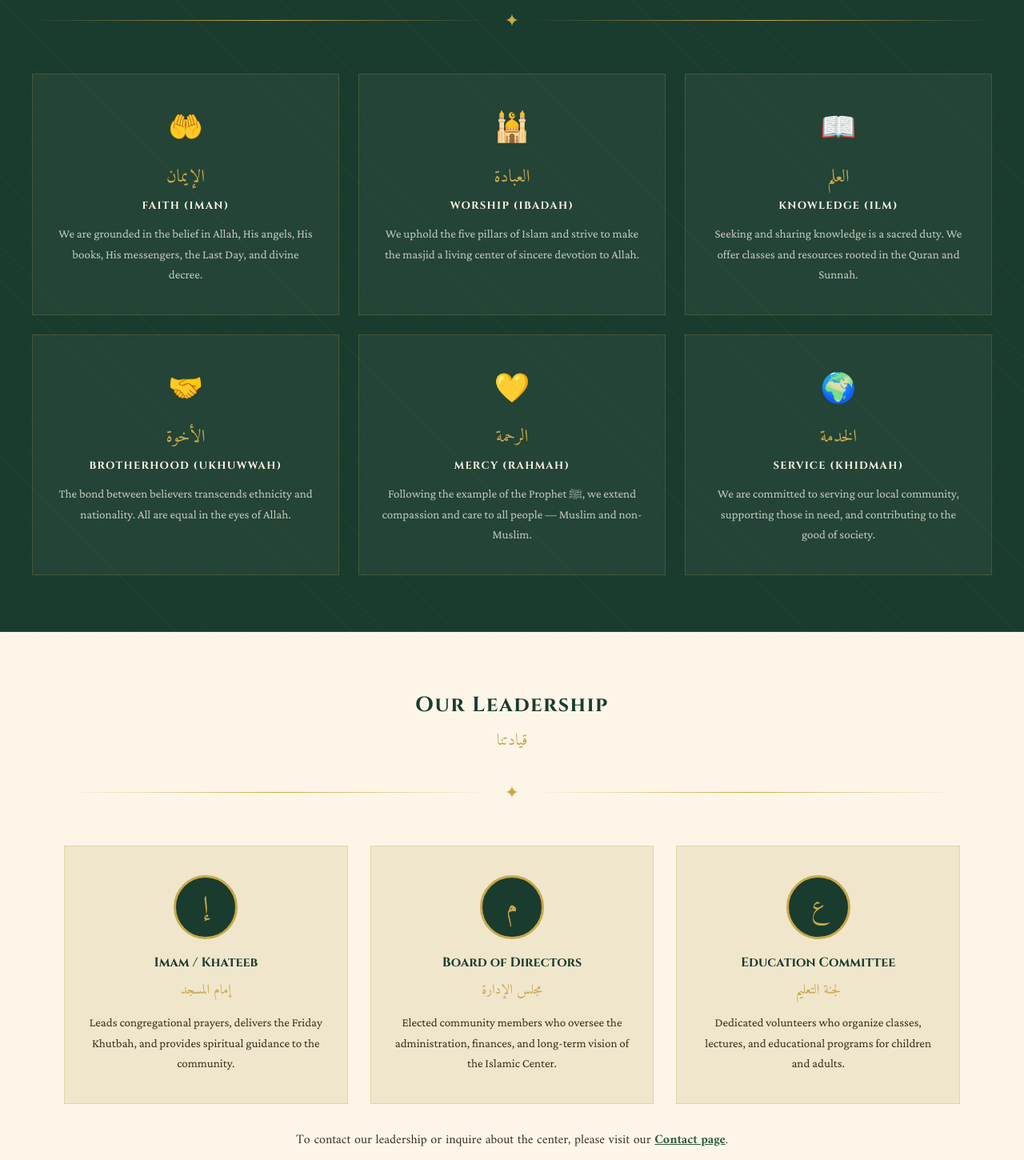
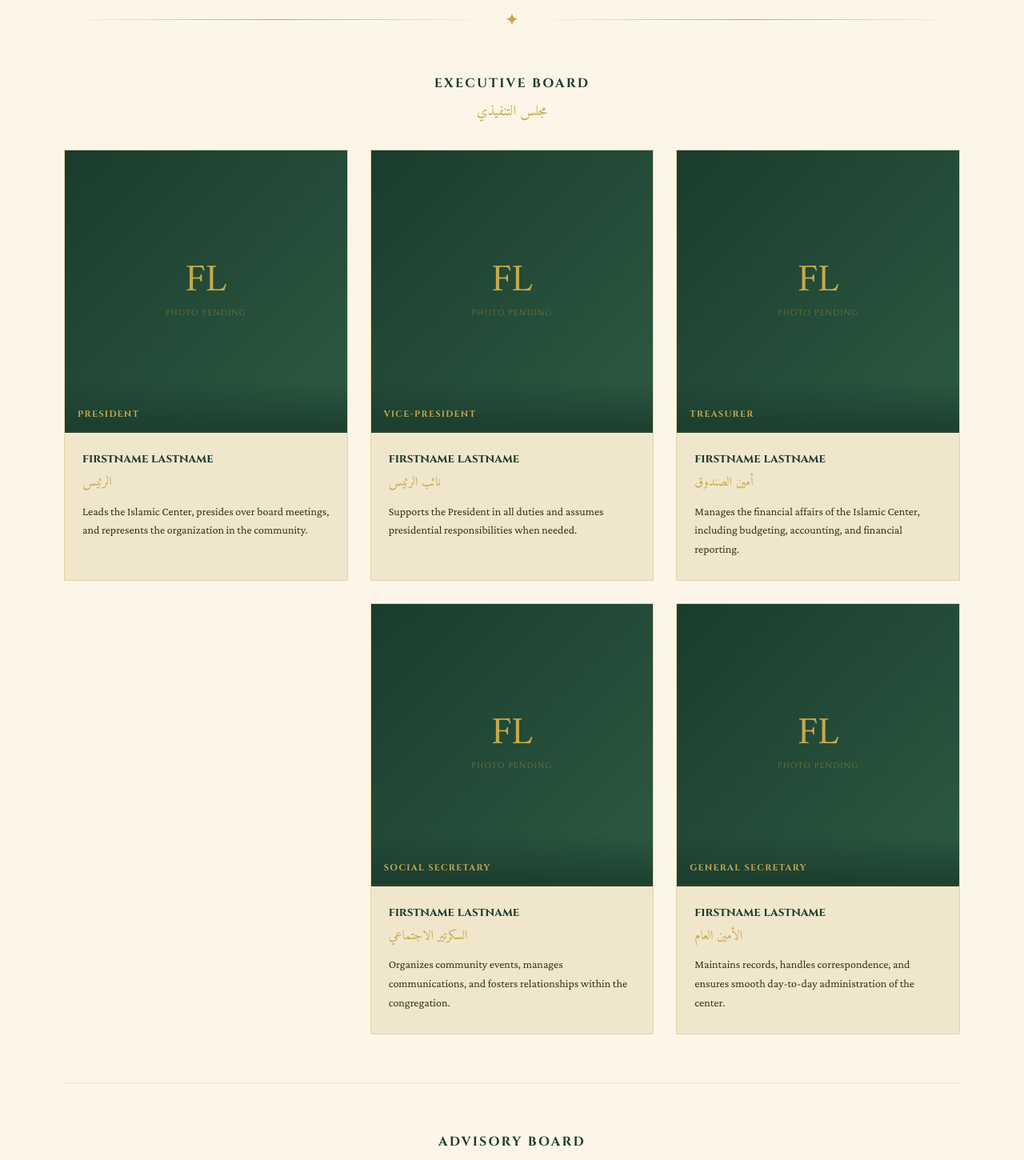
Before and after one commit to seddy69/website, a React (Vite) app: page /website/about in a window 1280 px wide. Shown: the part 1720-3170 px from the top of the page at 80% size. Built offline with nearby package versions, Linux system fonts and the light colour scheme.

Commit message:
Update AboutPage.jsx

```diff
--- a/src/pages/AboutPage.jsx
+++ b/src/pages/AboutPage.jsx
@@ -37,59 +37,131 @@ function MissionSection() {
   )
 }
 
-// ── PILLARS ──────────────────────────────────────────────────────────────────
-const PILLARS = [
-  { icon: '🤲', ar: 'الإيمان', en: 'Faith (Iman)',            desc: 'We are grounded in the belief in Allah, His angels, His books, His messengers, the Last Day, and divine decree.' },
-  { icon: '🕌', ar: 'العبادة', en: 'Worship (Ibadah)',        desc: 'We uphold the five pillars of Islam and strive to make the masjid a living center of sincere devotion to Allah.' },
-  { icon: '📖', ar: 'العلم',   en: 'Knowledge (Ilm)',         desc: 'Seeking and sharing knowledge is a sacred duty. We offer classes and resources rooted in the Quran and Sunnah.' },
-  { icon: '🤝', ar: 'الأخوة', en: 'Brotherhood (Ukhuwwah)',  desc: 'The bond between believers transcends ethnicity and nationality. All are equal in the eyes of Allah.' },
-  { icon: '💛', ar: 'الرحمة', en: 'Mercy (Rahmah)',          desc: 'Following the example of the Prophet ﷺ, we extend compassion and care to all people — Muslim and non-Muslim.' },
-  { icon: '🌍', ar: 'الخدمة', en: 'Service (Khidmah)',       desc: 'We are committed to serving our local community, supporting those in need, and contributing to the good of society.' },
+// ── LEADERSHIP ───────────────────────────────────────────────────────────────
+
+// ── TO UPDATE: Replace `photo: null` with a URL string to show a real photo.
+// ── Example:  photo: 'https://yoursite.com/uploads/president.jpg'
+// ──           photo: '/photos/president.jpg'  (if stored in /public/photos/)
+
+const EXECUTIVE_BOARD = [
+  {
+    photo: null,
+    name: 'firstname lastname',       // ← REPLACE with President's name
+    role: 'President',
+    roleAr: 'الرئيس',
+    desc: 'Leads the Islamic Center, presides over board meetings, and represents the organization in the community.',
+  },
+  {
+    photo: null,
+    name: 'firstname lastname',       // ← REPLACE with Vice-President's name
+    role: 'Vice-President',
+    roleAr: 'نائب الرئيس',
+    desc: 'Supports the President in all duties and assumes presidential responsibilities when needed.',
+  },
+  {
+    photo: null,
+    name: 'firstname lastname',       // ← REPLACE with Treasurer's name
+    role: 'Treasurer',
+    roleAr: 'أمين الصندوق',
+    desc: 'Manages the financial affairs of the Islamic Center, including budgeting, accounting, and financial reporting.',
+  },
+  {
+    photo: null,
+    name: 'firstname lastname',       // ← REPLACE with Social Secretary's name
+    role: 'Social Secretary',
+    roleAr: 'السكرتير الاجتماعي',
+    desc: 'Organizes community events, manages communications, and fosters relationships within the congregation.',
+  },
+  {
+    photo: null,
+    name: 'firstname lastname',       // ← REPLACE with General Secretary's name
+    role: 'General Secretary',
+    roleAr: 'الأمين العام',
+    desc: 'Maintains records, handles correspondence, and ensures smooth day-to-day administration of the center.',
+  },
 ]
 
-function PillarCard({ icon, ar, en, desc }) {
-  const [h, setH] = useState(false)
+const ADVISORY_BOARD = [
+  { photo: null, name: 'firstname lastname' },   // ← REPLACE
+  { photo: null, name: 'firstname lastname' },   // ← REPLACE
+  { photo: null, name: 'firstname lastname' },   // ← REPLACE
+  { photo: null, name: 'firstname lastname' },   // ← REPLACE
+  { photo: null, name: 'firstname lastname' },   // ← REPLACE
+  { photo: null, name: 'firstname lastname' },   // ← REPLACE
+]
+
+// Photo placeholder shown when no photo URL is provided yet
+function PhotoPlaceholder({ initials }) {
   return (
-    <div onMouseEnter={() => setH(true)} onMouseLeave={() => setH(false)}
-      style={{ background: h ? 'rgba(201,168,76,0.08)' : 'rgba(255,255,255,0.04)', border: `1px solid ${h ? C.gold : 'rgba(201,168,76,0.2)'}`, padding: '36px 28px', textAlign: 'center', transition: 'background 0.2s, border-color 0.2s' }}>
-      <span style={{ fontSize: 36, display: 'block', marginBottom: 12 }}>{icon}</span>
-      <span style={{ fontFamily: "'Amiri', serif", fontSize: 22, color: C.gold, display: 'block', marginBottom: 6 }}>{ar}</span>
-      <div style={{ fontFamily: "'Cinzel', serif", fontSize: 13, color: C.cream, fontWeight: 700, letterSpacing: '0.1em', textTransform: 'uppercase', marginBottom: 12 }}>{en}</div>
-      <p style={{ fontSize: 15, color: 'rgba(253,246,232,0.75)', lineHeight: 1.7 }}>{desc}</p>
-    </div>
-  )
-}
-
-function PillarsSection() {
-  return (
-    <div style={{ width: '100%', backgroundColor: C.greenDeep, backgroundImage: 'repeating-linear-gradient(45deg, transparent, transparent 30px, rgba(201,168,76,0.03) 30px, rgba(201,168,76,0.03) 31px)', borderTop: '1px solid rgba(201,168,76,0.2)', borderBottom: '1px solid rgba(201,168,76,0.2)', padding: '70px 40px' }}>
-      <div style={{ maxWidth: 1200, margin: '0 auto' }}>
-        <SectionHeading en="Our Core Values" ar="قيمنا الأساسية" light />
-        <Ornament />
-        <div style={{ display: 'grid', gridTemplateColumns: 'repeat(3, 1fr)', gap: 24, marginTop: 40 }}>
-          {PILLARS.map(p => <PillarCard key={p.en} {...p} />)}
+    <div style={{
+      width: '100%', aspectRatio: '1 / 1',
+      background: `linear-gradient(135deg, ${C.greenDeep}, ${C.greenMid})`,
+      display: 'flex', alignItems: 'center', justifyContent: 'center',
+      borderBottom: `3px solid ${C.gold}`,
+    }}>
+      <div style={{ textAlign: 'center' }}>
+        <div style={{ fontFamily: "'Amiri', serif", fontSize: 48, color: C.gold, lineHeight: 1, marginBottom: 8 }}>
+          {initials}
+        </div>
+        <div style={{ fontFamily: "'Cinzel', serif", fontSize: 10, color: 'rgba(201,168,76,0.5)', letterSpacing: '0.12em' }}>
+          PHOTO PENDING
         </div>
       </div>
     </div>
   )
 }
 
-// ── LEADERSHIP ───────────────────────────────────────────────────────────────
-const LEADERS = [
-  { avatar: 'إ', name: 'Imam / Khateeb',      role: 'إمام المسجد',   desc: 'Leads congregational prayers, delivers the Friday Khutbah, and provides spiritual guidance to the community.' },
-  { avatar: 'م', name: 'Board of Directors',   role: 'مجلس الإدارة',  desc: 'Elected community members who oversee the administration, finances, and long-term vision of the Islamic Center.' },
-  { avatar: 'ع', name: 'Education Committee',  role: 'لجنة التعليم',  desc: 'Dedicated volunteers who organize classes, lectures, and educational programs for children and adults.' },
-]
+function getInitials(name) {
+  return name
+    .split(' ')
+    .map(w => w[0]?.toUpperCase() || '')
+    .slice(0, 2)
+    .join('')
+}
 
-function LeaderCard({ avatar, name, role, desc }) {
+function ExecutiveCard({ photo, name, role, roleAr, desc }) {
+  const initials = getInitials(name)
   return (
-    <div style={{ background: C.creamDark, border: '1px solid rgba(201,168,76,0.3)', padding: '36px 28px', textAlign: 'center' }}>
-      <div style={{ width: 80, height: 80, borderRadius: '50%', background: C.greenDeep, border: `3px solid ${C.gold}`, display: 'flex', alignItems: 'center', justifyContent: 'center', margin: '0 auto 16px', fontFamily: "'Amiri', serif", fontSize: 32, color: C.gold }}>
-        {avatar}
+    <div style={{ background: C.creamDark, border: '1px solid rgba(201,168,76,0.3)', overflow: 'hidden' }}>
+      {/* Photo area */}
+      <div style={{ position: 'relative' }}>
+        {photo
+          ? <img src={photo} alt={name} style={{ width: '100%', aspectRatio: '1 / 1', objectFit: 'cover', display: 'block', borderBottom: `3px solid ${C.gold}` }} />
+          : <PhotoPlaceholder initials={initials} />
+        }
+        {/* Role badge overlay */}
+        <div style={{
+          position: 'absolute', bottom: 0, left: 0, right: 0,
+          background: 'linear-gradient(to top, rgba(26,60,46,0.95), transparent)',
+          padding: '24px 16px 10px',
+        }}>
+          <span style={{ fontFamily: "'Cinzel', serif", fontSize: 11, fontWeight: 700, color: C.gold, letterSpacing: '0.12em', textTransform: 'uppercase' }}>
+            {role}
+          </span>
+        </div>
       </div>
-      <div style={{ fontFamily: "'Cinzel', serif", fontSize: 16, fontWeight: 700, color: C.greenDeep, marginBottom: 6 }}>{name}</div>
-      <span style={{ fontFamily: "'Amiri', serif", fontSize: 17, color: C.gold, display: 'block', marginBottom: 14 }}>{role}</span>
-      <p style={{ fontSize: 15, color: C.textMid, lineHeight: 1.7 }}>{desc}</p>
+      {/* Text */}
+      <div style={{ padding: '20px 22px 26px' }}>
+        <div style={{ fontFamily: "'Cinzel', serif", fontSize: 15, fontWeight: 700, color: C.greenDeep, marginBottom: 4 }}>{name}</div>
+        <span style={{ fontFamily: "'Amiri', serif", fontSize: 16, color: C.gold, display: 'block', marginBottom: 10 }}>{roleAr}</span>
+        <p style={{ fontSize: 14, color: C.textMid, lineHeight: 1.7 }}>{desc}</p>
+      </div>
+    </div>
+  )
+}
+
+function AdvisoryCard({ photo, name }) {
+  const initials = getInitials(name)
+  return (
+    <div style={{ background: C.creamDark, border: '1px solid rgba(201,168,76,0.3)', overflow: 'hidden', textAlign: 'center' }}>
+      {photo
+        ? <img src={photo} alt={name} style={{ width: '100%', aspectRatio: '1 / 1', objectFit: 'cover', display: 'block', borderBottom: `3px solid ${C.gold}` }} />
+        : <PhotoPlaceholder initials={initials} />
+      }
+      <div style={{ padding: '16px 16px 20px' }}>
+        <div style={{ fontFamily: "'Cinzel', serif", fontSize: 14, fontWeight: 700, color: C.greenDeep, marginBottom: 4 }}>{name}</div>
+        <span style={{ fontFamily: "'Amiri', serif", fontSize: 15, color: C.gold }}>Advisory Board Member</span>
+      </div>
     </div>
   )
 }
@@ -97,12 +169,44 @@ function LeaderCard({ avatar, name, role, desc }) {
 function LeadershipSection() {
   return (
     <section style={{ padding: '70px 0' }}>
+
+      {/* ── Executive Board ── */}
       <SectionHeading en="Our Leadership" ar="قيادتنا" />
       <Ornament />
-      <div style={{ display: 'grid', gridTemplateColumns: 'repeat(3, 1fr)', gap: 28, marginTop: 40 }}>
-        {LEADERS.map(l => <LeaderCard key={l.name} {...l} />)}
+
+      <h3 style={{ fontFamily: "'Cinzel', serif", fontSize: 16, fontWeight: 700, color: C.greenDeep, letterSpacing: '0.14em', textTransform: 'uppercase', textAlign: 'center', marginTop: 40, marginBottom: 6 }}>
+        Executive Board
+      </h3>
+      <div style={{ fontFamily: "'Amiri', serif", fontSize: 18, color: C.gold, textAlign: 'center', marginBottom: 32 }}>
+        مجلس التنفيذي
       </div>
-      <p style={{ textAlign: 'center', marginTop: 32, fontFamily: "'Amiri', serif", fontSize: 16, color: C.textMid }}>
+
+      {/* First row: 3 cards */}
+      <div style={{ display: 'grid', gridTemplateColumns: 'repeat(3, 1fr)', gap: 28, marginBottom: 28 }}>
+        {EXECUTIVE_BOARD.slice(0, 3).map(m => <ExecutiveCard key={m.role} {...m} />)}
+      </div>
+      {/* Second row: 2 cards centered */}
+      <div style={{ display: 'grid', gridTemplateColumns: 'repeat(3, 1fr)', gap: 28, marginBottom: 60 }}>
+        <div /> {/* spacer */}
+        {EXECUTIVE_BOARD.slice(3).map(m => <ExecutiveCard key={m.role} {...m} />)}
+      </div>
+
+      {/* Divider */}
+      <div style={{ borderTop: `1px solid rgba(201,168,76,0.25)`, marginBottom: 60 }} />
+
+      {/* ── Advisory Board ── */}
+      <h3 style={{ fontFamily: "'Cinzel', serif", fontSize: 16, fontWeight: 700, color: C.greenDeep, letterSpacing: '0.14em', textTransform: 'uppercase', textAlign: 'center', marginBottom: 6 }}>
+        Advisory Board
+      </h3>
+      <div style={{ fontFamily: "'Amiri', serif", fontSize: 18, color: C.gold, textAlign: 'center', marginBottom: 32 }}>
+        المجلس الاستشاري
+      </div>
+
+      <div style={{ display: 'grid', gridTemplateColumns: 'repeat(3, 1fr)', gap: 28, marginBottom: 40 }}>
+        {ADVISORY_BOARD.map((m, i) => <AdvisoryCard key={i} {...m} />)}
+      </div>
+
+      <p style={{ textAlign: 'center', fontFamily: "'Amiri', serif", fontSize: 16, color: C.textMid }}>
         To contact our leadership or inquire about the center, please visit our{' '}
         <a href="https://tristateislamic.center/contact/" style={{ color: C.greenMid, fontWeight: 600 }}>Contact page</a>.
       </p>
@@ -195,8 +299,6 @@ export default function AboutPage() {
         reference="Surah At-Tawbah, 9:18"
       />
 
-      <PillarsSection />
-
       <div style={{ maxWidth: 1200, margin: '0 auto', padding: '0 40px' }}>
         <LeadershipSection />
         <DiversitySection />
```
